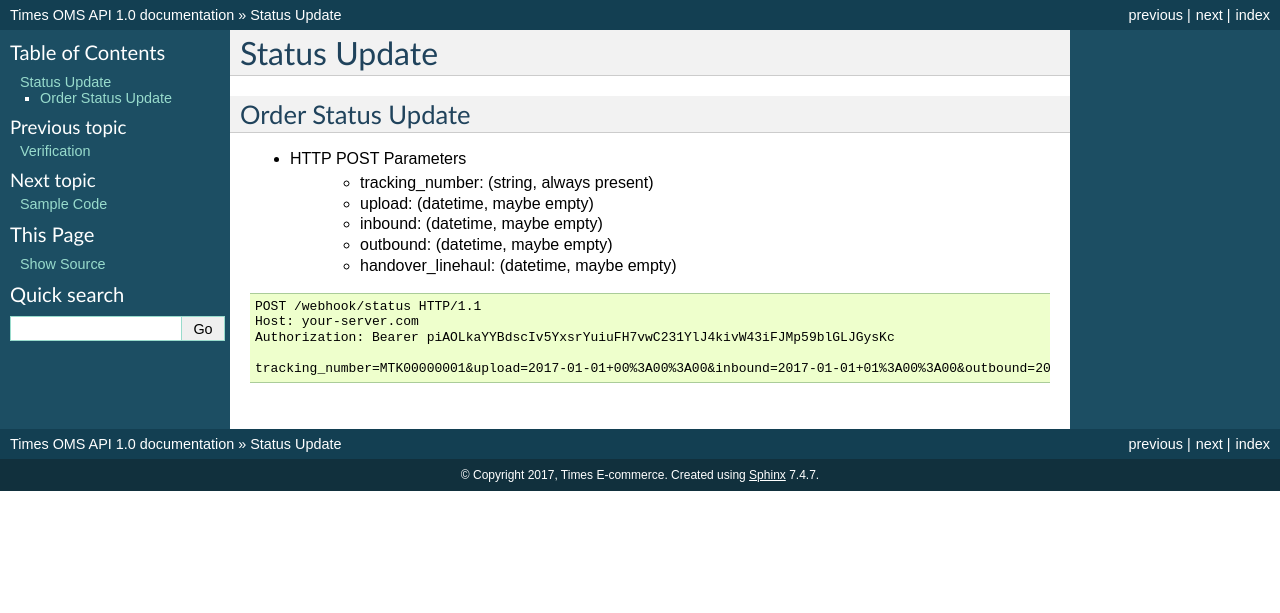
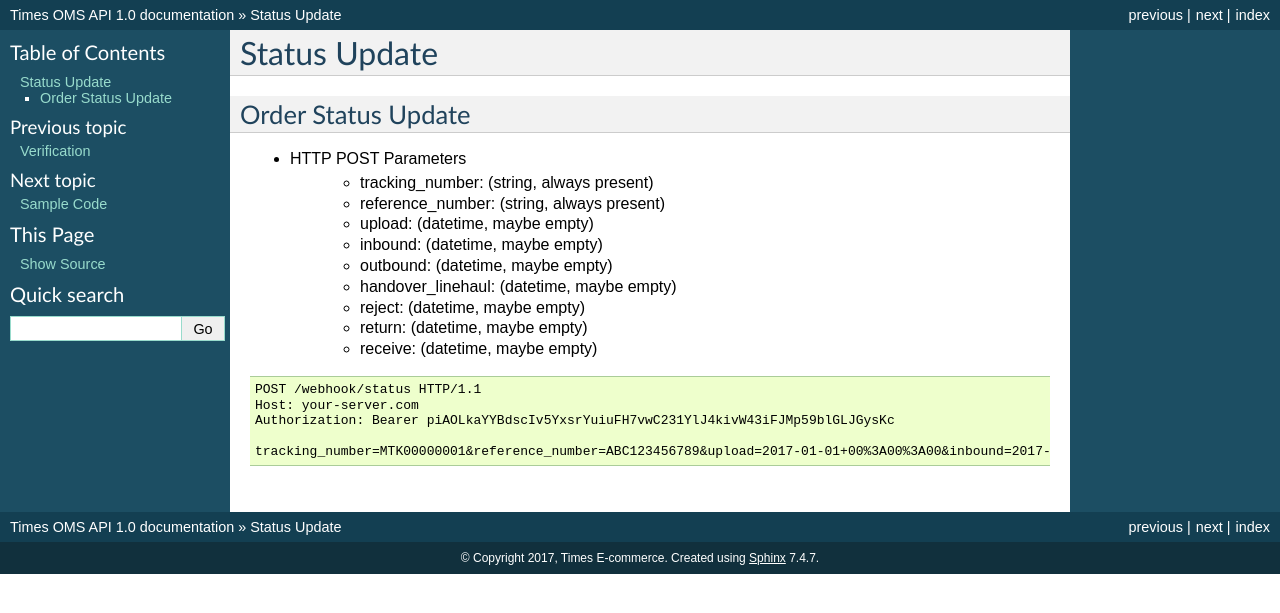
Before and after one commit to timeslogistics/times-oms-api-docs, a Sphinx documentation site: the page built from docs/status_update.rst, in a window 1280 px wide. Shown: the top 613 px of the page. Built offline with Sphinx 7.4.7, drawn with Linux system fonts in a browser that asks for light colours.

Commit message:
Update status_update.rst

```diff
--- a/docs/status_update.rst
+++ b/docs/status_update.rst
@@ -6,10 +6,14 @@ Order Status Update
 
 + HTTP POST Parameters
     + tracking_number: (string, always present)
+    + reference_number: (string, always present)
     + upload: (datetime, maybe empty)
     + inbound: (datetime, maybe empty)
     + outbound: (datetime, maybe empty)
     + handover_linehaul: (datetime, maybe empty)
+    + reject: (datetime, maybe empty)
+    + return: (datetime, maybe empty)
+    + receive: (datetime, maybe empty)
 
 .. code-block:: text
 
@@ -17,4 +21,4 @@ Order Status Update
   Host: your-server.com
   Authorization: Bearer piAOLkaYYBdscIv5YxsrYuiuFH7vwC231YlJ4kivW43iFJMp59blGLJGysKc
 
-  tracking_number=MTK00000001&upload=2017-01-01+00%3A00%3A00&inbound=2017-01-01+01%3A00%3A00&outbound=2017-01-01+02%3A00%3A00&close_box=2017-01-01+03%3A00%3A00&handover_linehaul=
+  tracking_number=MTK00000001&reference_number=ABC123456789&upload=2017-01-01+00%3A00%3A00&inbound=2017-01-01+01%3A00%3A00&outbound=2017-01-01+02%3A00%3A00&close_box=2017-01-01+03%3A00%3A00&receive=2017-01-01+03%3A00%3A00
```
